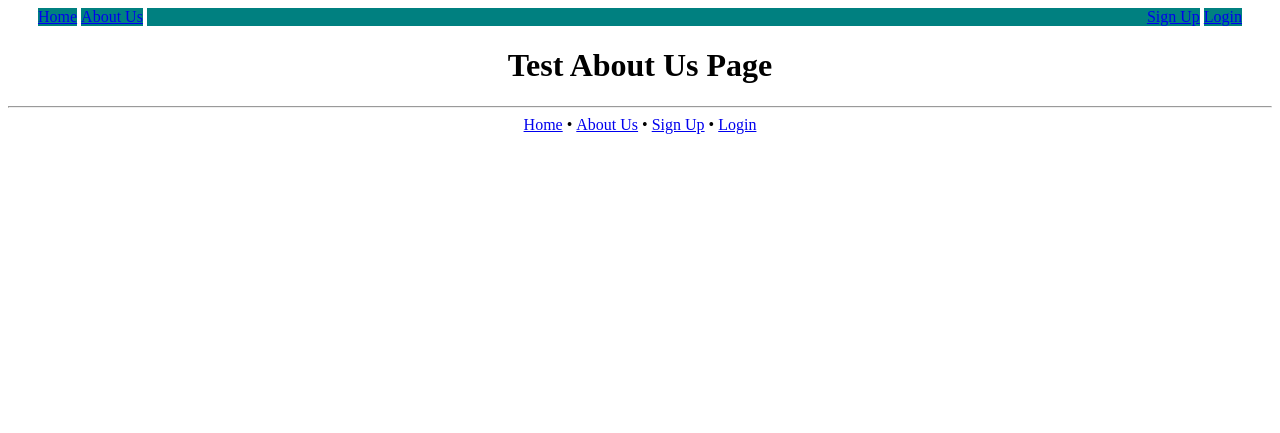
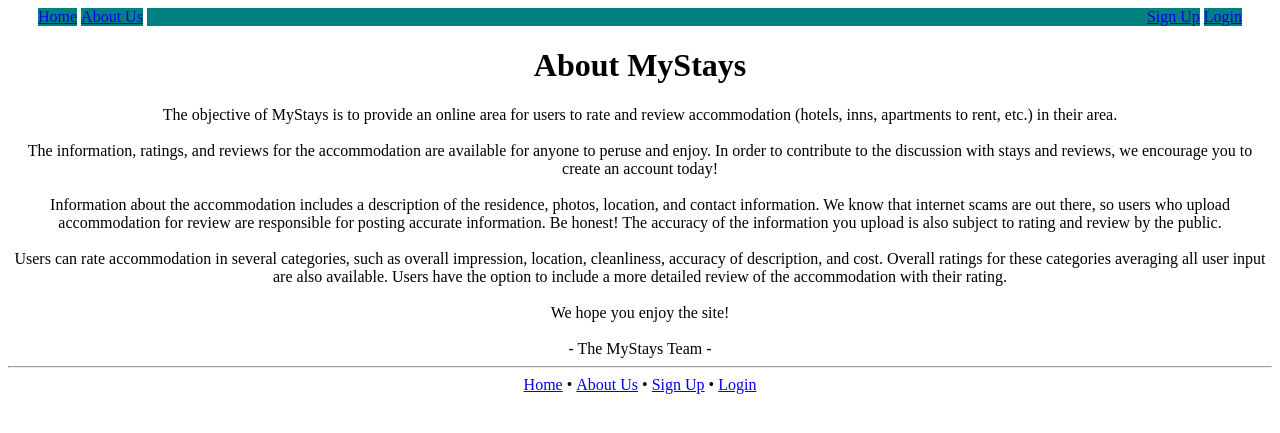
Before and after one commit to 2401566A/mystays_project, a Django app: template templates/mystays/about_us.html in a window 1280 px wide. Shown: the top 433 px of the page. Run offline with Django 3.2, Linux system fonts and the light colour scheme; the template is opened without the code that fills it, so the values that code supplies are empty; parts of the project's set-up code (start-up, migrations or seed data) failed here and were passed over.

Commit message:
added information to the about page

```diff
--- a/templates/mystays/about_us.html
+++ b/templates/mystays/about_us.html
@@ -5,5 +5,27 @@
 {% endblock %}
 
 {% block body_block %}
-    <h1>Test About Us Page</h1>
+<h1>About MyStays</h1>
+
+    The objective of MyStays is to provide an online area for users to rate and review accommodation
+    (hotels, inns, apartments to rent, etc.) in their area. <br />
+    <br />
+    The information, ratings, and reviews for the accommodation are
+    available for anyone to peruse and enjoy. In order to contribute to the discussion with stays and reviews,
+    we encourage you to create an account today! <br />
+    <br />
+    Information about the accommodation includes a description of the
+    residence, photos, location, and contact information. We know that internet scams are out there,
+    so users who upload accommodation for review are responsible for posting accurate information.
+    Be honest! The accuracy of the information you upload is also subject to rating and review by the public. <br />
+    <br />
+    Users can rate accommodation in several categories, such as overall
+    impression, location, cleanliness, accuracy of description, and cost.
+    Overall ratings for these categories averaging all user input are also
+    available. Users have the option to include a more detailed review of the accommodation with their rating. <br />
+    <br />
+    We hope you enjoy the site! <br />
+    <br />
+    - The MyStays Team -
+
 {% endblock %}
```
